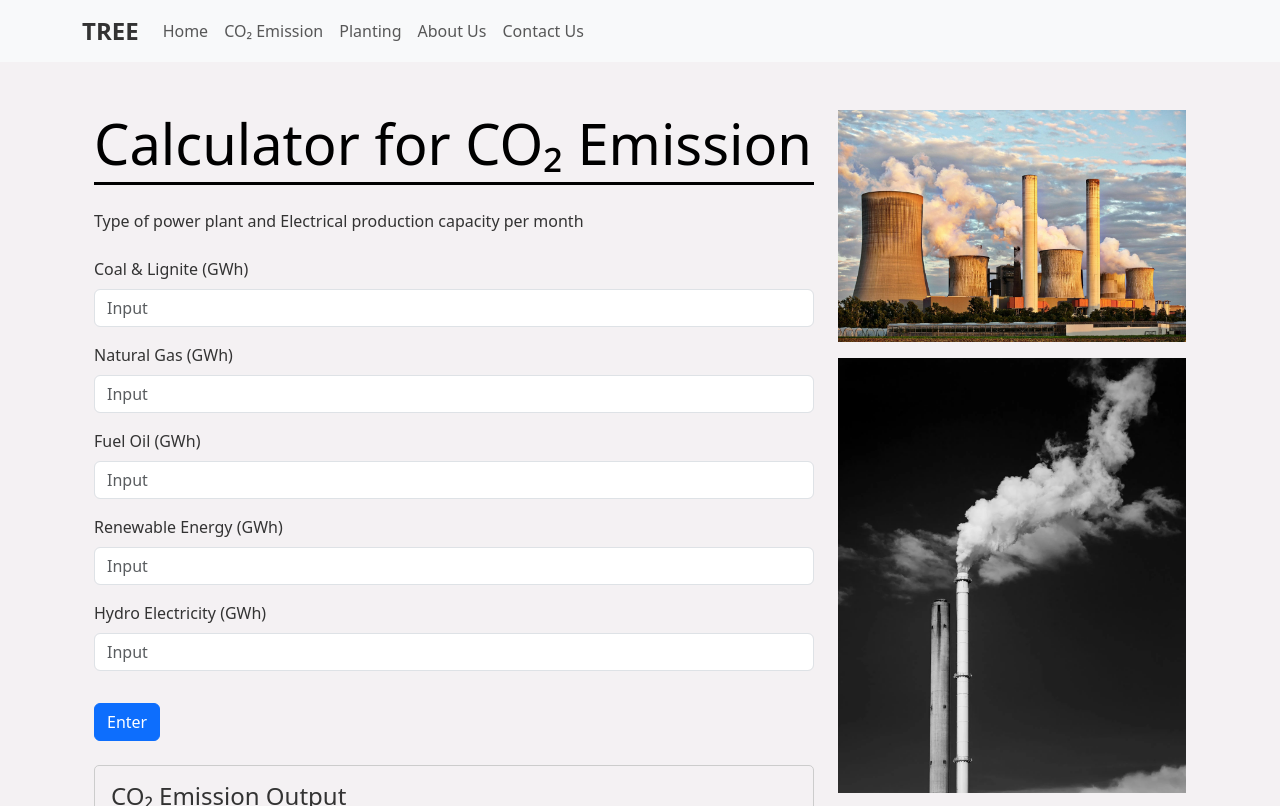
After one commit to MrWhiteC/ml2024_project, a Flask app: page /co2_emission in a window 1280 px wide. The commit adds this page. Shown: the top 806 px of the page. Run offline with Flask 3, Linux system fonts and the light colour scheme.

Commit message:
no message

```diff
--- a/app.py
+++ b/app.py
@@ -6,5 +6,13 @@ app = Flask(__name__)
 def index():
     return render_template('index.html')
 
+@app.route('/co2_emission')
+def co2_emission():
+    return render_template('co2_emission.html')
+
+@app.route('/planting')
+def planting():
+    return render_template('planting.html')
+
 if __name__ == '__main__':
     app.run(debug=True)
--- a/static/styles.css
+++ b/static/styles.css
@@ -11,17 +11,17 @@ body {
 
 h1 {
     color: #000;
-    font-size: 2.5rem;
+    font-size: 2rem;
     border-bottom: 3px solid #000;
     padding-bottom: 5px;
-}
-
-p {
-    font-size: 1rem;
-    line-height: 1.6;
 }
 
 footer {
     font-size: 0.9rem;
     color: #777;
 }
+
+.custom-img-size {
+    width: 50%; /* Or any other fixed value like 300px */
+    height: auto; /* This maintains the aspect ratio */
+}
--- /dev/null
+++ b/templates/base.html
@@ -0,0 +1,57 @@
+<!DOCTYPE html>
+<html lang="en">
+<head>
+    <meta charset="UTF-8">
+    <meta name="viewport" content="width=device-width, initial-scale=1.0">
+    <title>{% block title %}Carbon Neutrality{% endblock %}</title>
+    <link href="https://cdn.jsdelivr.net/npm/bootstrap@5.3.0-alpha1/dist/css/bootstrap.min.css" rel="stylesheet">
+    <link rel="stylesheet" href="{{ url_for('static', filename='styles.css') }}">
+</head>
+<body>
+    <!-- Navbar Section with light background and TREE brand -->
+    <header class="navbar navbar-expand-lg navbar-light bg-light">
+        <div class="container">
+            <!-- Brand link -->
+            <a class="navbar-brand" href="{{ url_for('index') }}">TREE</a>
+            <!-- Navbar toggler button for small screens -->
+            <button class="navbar-toggler" type="button" data-bs-toggle="collapse" data-bs-target="#navbarNav" aria-controls="navbarNav" aria-expanded="false" aria-label="Toggle navigation">
+                <span class="navbar-toggler-icon"></span>
+            </button>
+            <!-- Navbar links aligned to the left -->
+            <div class="collapse navbar-collapse" id="navbarNav">
+                <ul class="navbar-nav">
+                    <li class="nav-item">
+                        <a class="nav-link" href="{{ url_for('index') }}">Home</a>
+                    </li>
+                    <li class="nav-item">
+                        <a class="nav-link" href="{{ url_for('co2_emission') }}">CO₂ Emission</a>
+                    </li>
+                    <li class="nav-item">
+                        <a class="nav-link" href="{{ url_for('planting') }}">Planting</a>
+                    </li>
+                    <li class="nav-item">
+                        <a class="nav-link" href="#">About Us</a>
+                    </li>
+                    <li class="nav-item">
+                        <a class="nav-link" href="#">Contact Us</a>
+                    </li>
+                </ul>
+            </div>
+        </div>
+    </header>
+
+    <!-- Main content of the page -->
+    <div class="container mt-5">
+        {% block content %}{% endblock %}
+    </div>
+
+    <!-- Footer Section -->
+    <footer class="text-center mt-5 mb-3">
+        <small>Thailand</small>
+    </footer>
+
+    <!-- Bootstrap JS and Popper.js -->
+    <script src="https://cdn.jsdelivr.net/npm/@popperjs/core@2.11.6/dist/umd/popper.min.js"></script>
+    <script src="https://cdn.jsdelivr.net/npm/bootstrap@5.3.0-alpha1/dist/js/bootstrap.min.js"></script>
+</body>
+</html>
--- /dev/null
+++ b/templates/co2_emission.html
@@ -0,0 +1,52 @@
+{% extends 'base.html' %}
+
+{% block title %}CO₂ Emission Calculator{% endblock %}
+
+{% block content %}
+<div class="container mt-5">
+    <div class="row">
+        <div class="col-md-8">
+            <h1 class="display-4 mb-4">Calculator for CO₂ Emission</h1>
+            <p class="mb-4">Type of power plant and Electrical production capacity per month</p>
+
+            <form action="#" method="POST" class="mb-4">
+                <div class="form-group mb-3">
+                    <label for="coal" class="form-label">Coal & Lignite (GWh)</label>
+                    <input type="number" id="coal" name="coal" class="form-control" placeholder="Input" required>
+                </div>
+                <div class="form-group mb-3">
+                    <label for="natural_gas" class="form-label">Natural Gas (GWh)</label>
+                    <input type="number" id="natural_gas" name="natural_gas" class="form-control" placeholder="Input" required>
+                </div>
+                <div class="form-group mb-3">
+                    <label for="fuel_oil" class="form-label">Fuel Oil (GWh)</label>
+                    <input type="number" id="fuel_oil" name="fuel_oil" class="form-control" placeholder="Input" required>
+                </div>
+                <div class="form-group mb-3">
+                    <label for="renewable" class="form-label">Renewable Energy (GWh)</label>
+                    <input type="number" id="renewable" name="renewable" class="form-control" placeholder="Input" required>
+                </div>
+                <div class="form-group mb-3">
+                    <label for="hydro" class="form-label">Hydro Electricity (GWh)</label>
+                    <input type="number" id="hydro" name="hydro" class="form-control" placeholder="Input" required>
+                </div>
+
+                <button type="submit" class="btn btn-primary mt-3">Enter</button>
+            </form>
+
+            <div class="output-box mt-4 p-3" style="border: 1px solid #ccc; border-radius: 5px;">
+                <h4>CO₂ Emission Output</h4>
+                <p class="mt-2"><strong>Output:</strong> <span id="output-value">[kiloton per year]</span></p>
+                <small class="text-muted">*If CO₂ Emission output is red, click planting.</small>
+            </div>
+        </div>
+
+        <div class="col-md-4">
+            <img src="{{ url_for('static', filename='power_plant.jpg') }}" class="img-fluid mb-3" alt="Power Plant">
+            <img src="{{ url_for('static', filename='smoke_stack.jpg') }}" class="img-fluid mb-3" alt="Smoke Stack">
+            <img src="{{ url_for('static', filename='hydro_plant.jpg') }}" class="img-fluid mb-3" alt="Hydro Plant">
+            <img src="{{ url_for('static', filename='solar_farm.jpg') }}" class="img-fluid" alt="Solar Farm">
+        </div>
+    </div>
+</div>
+{% endblock %}
```
Also changed, not shown: templates/index.html (+24 -47 lines), templates/planting.html (added).
